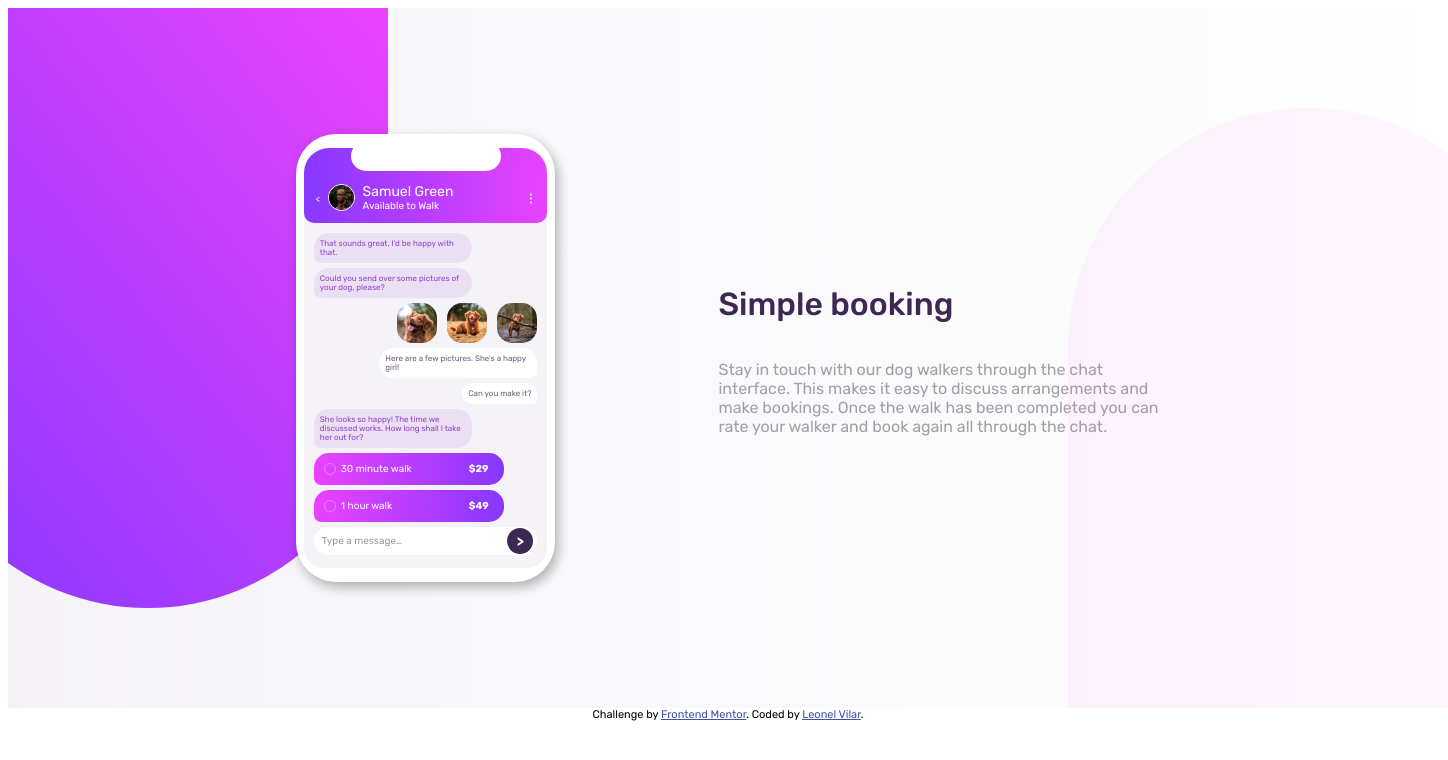
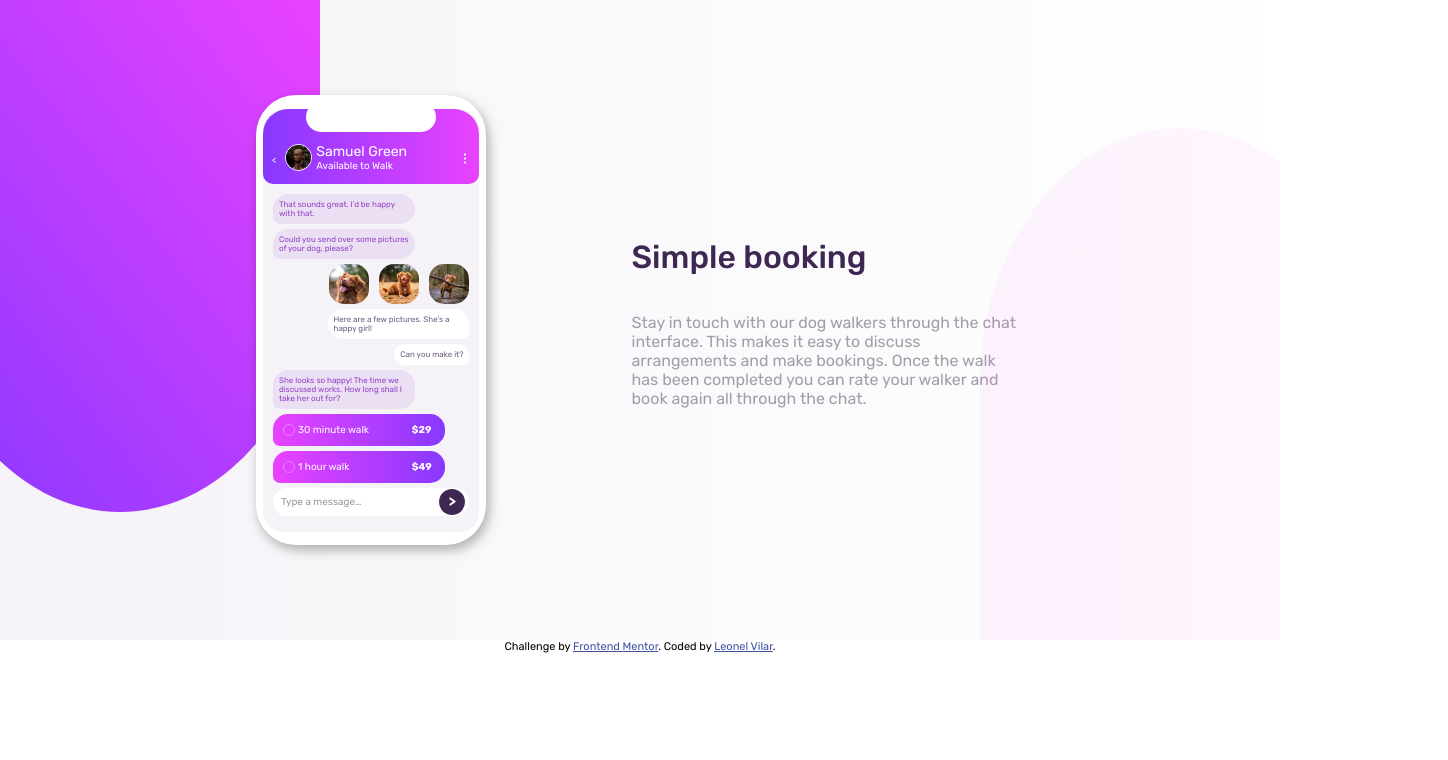
Before and after one commit to leonellv94/Chat-App, a plain HTML site: page index.html in a window 1280 px wide. Shown: the whole page, 1448 px wide, since content can reach past the window. Drawn offline with Linux system fonts and the light colour scheme.

Commit message:
Add files via upload

```diff
--- a/index.html
+++ b/index.html
@@ -76,10 +76,10 @@
       </div>
       <div class="back2"></div>
     </div>
+    <footer class="attribution">
+      Challenge by <a href="https://www.frontendmentor.io?ref=challenge" target="_blank">Frontend Mentor</a>.
+      Coded by <a href="#">Leonel Vilar</a>.
+    </footer>
   </main>
-  <footer class="attribution">
-    Challenge by <a href="https://www.frontendmentor.io?ref=challenge" target="_blank">Frontend Mentor</a>.
-    Coded by <a href="#">Leonel Vilar</a>.
-  </footer>
 </body>
 </html>
--- a/style.css
+++ b/style.css
@@ -1,35 +1,34 @@
 body {
-    height: 900px;
-    width: 1440px;
     Font-size: 16px;
     font-family: 'Rubik', sans-serif;
+    margin: 0;
 }
 
 /* background */
 
 .background {
     display: grid;
-    height: 700px;
-    width: 1440px;
+    height: 40rem;
+    width: fit-content;
     grid-template-columns: 20% 18% 42% 20%;
     overflow: hidden;
     background-image: linear-gradient(to right, hsl(270, 20%, 96%), white)
 }
 
 .back1 {
-    width: 480px;
-    height: 600px;
-    border-bottom-left-radius: 240px;
-    border-bottom-right-radius: 240px;
-    margin-left: -100px;
+    width: 400px;
+    height: 80%;
+    border-bottom-left-radius: 50%;
+    border-bottom-right-radius: 50%;
+    margin-left: -80px;
     background-image: linear-gradient(to top right, hsl(264, 100%, 61%), hsl(293, 100%, 63%));
 }
 
 .back2 {
-    width: 480px;
-    height: 600px;
-    border-top-left-radius: 240px;
-    border-top-right-radius: 240px;
+    width: 400px;
+    height: 80%;
+    border-top-left-radius: 50%;
+    border-top-right-radius: 50%;
     background-color: hsl(293, 100%, 63%);
     justify-self: right;
     margin-right: -100px;
@@ -43,14 +42,11 @@ body {
     display: grid;
     align-content: center;
     justify-content: left;
-    width: fit-content;
-    max-height: fit-content;
+    grid-template-rows: minmax(450px, 60%)
 }
 
 .box {
     display: grid;
-    height: fit-content;
-    width: fit-content;
     background-color: white;
     border-radius: 40px;
     box-shadow: 3px 5px 12px rgba(0, 0, 0, 0.3);
@@ -69,7 +65,7 @@ body {
 
 .whitebar {
     background-color: white;
-    width: 150px;
+    width: 60%;
     height: 30px;
     justify-self: center;
     border-radius: 15px;
```
